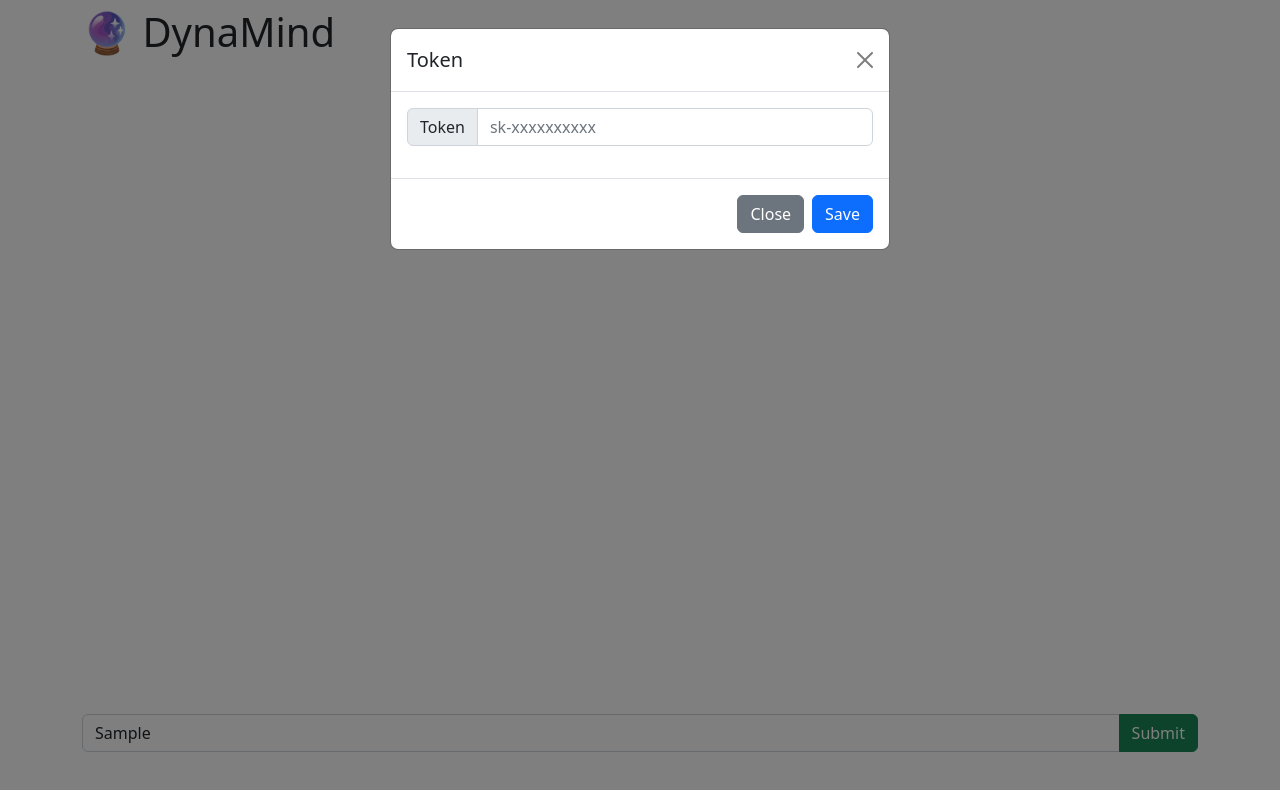
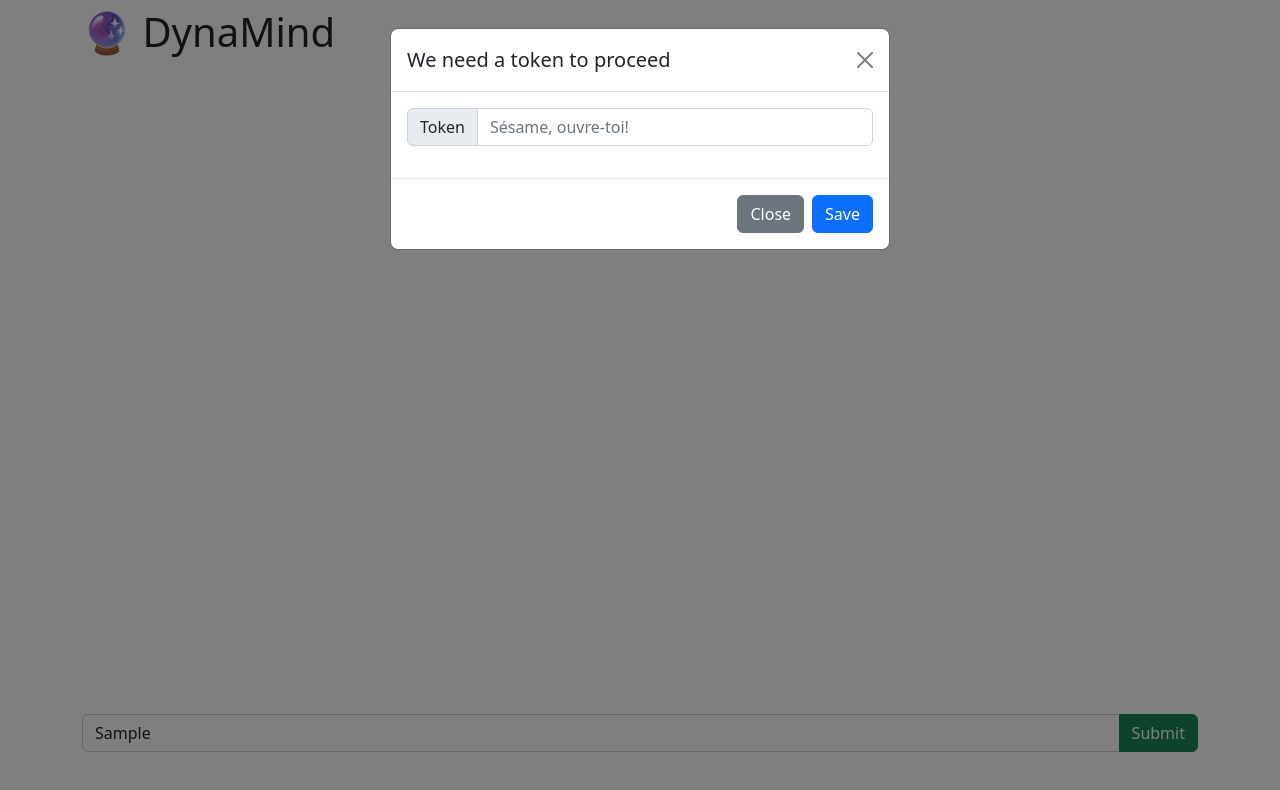
Before and after one commit to Elfsong/DynaMind, a plain HTML site: page frontend/index.html in a window 1280 px wide. Both pictures are taken after typing "Sample" into the empty fields and a click on the button "Submit". Drawn offline with nearby package versions, Linux system fonts and the light colour scheme; no server answers.

Commit message:
Update the index

```diff
--- a/frontend/index.html
+++ b/frontend/index.html
@@ -22,13 +22,13 @@
                 <div class="modal-dialog">
                     <div class="modal-content">
                         <div class="modal-header">
-                            <h1 class="modal-title fs-5" id="TokenModalLabel">Token</h1>
+                            <h1 class="modal-title fs-5" id="TokenModalLabel">We need a token to proceed</h1>
                             <button type="button" class="btn-close" data-bs-dismiss="modal" aria-label="Close"></button>
                         </div>
                         <div class="modal-body">
                             <div class="input-group mb-3">
                                 <span class="input-group-text" id="basic-addon1">Token</span>
-                                <input type="text" class="form-control" id="token-input" placeholder="sk-xxxxxxxxxx">
+                                <input type="text" class="form-control" id="token-input" placeholder="Sésame, ouvre-toi!">
                             </div>
                         </div>
                         <div class="modal-footer">
```
